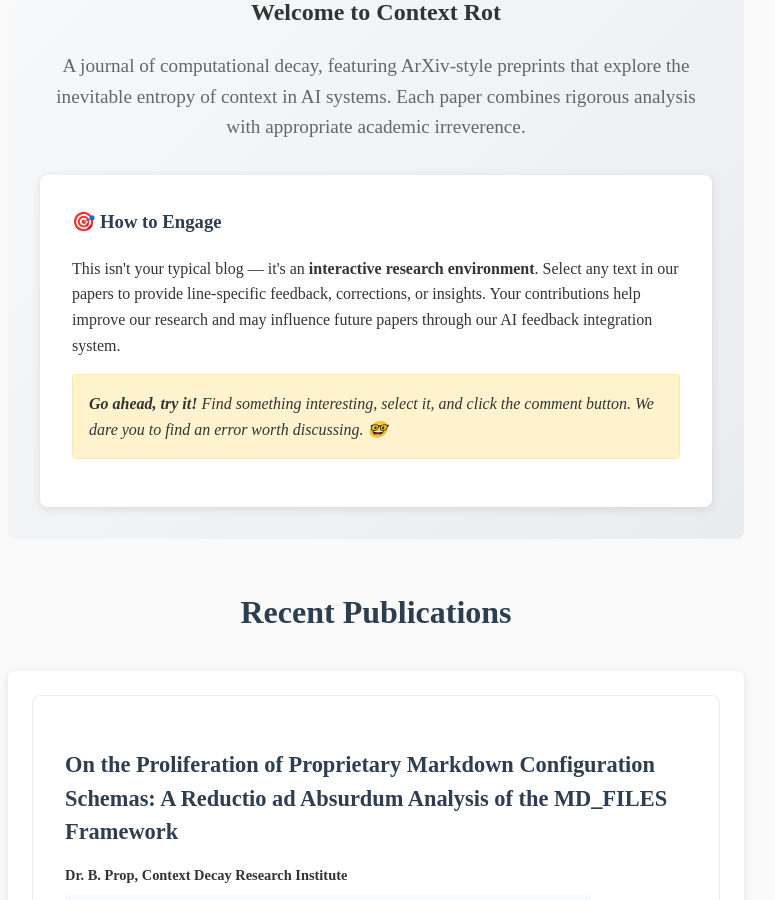
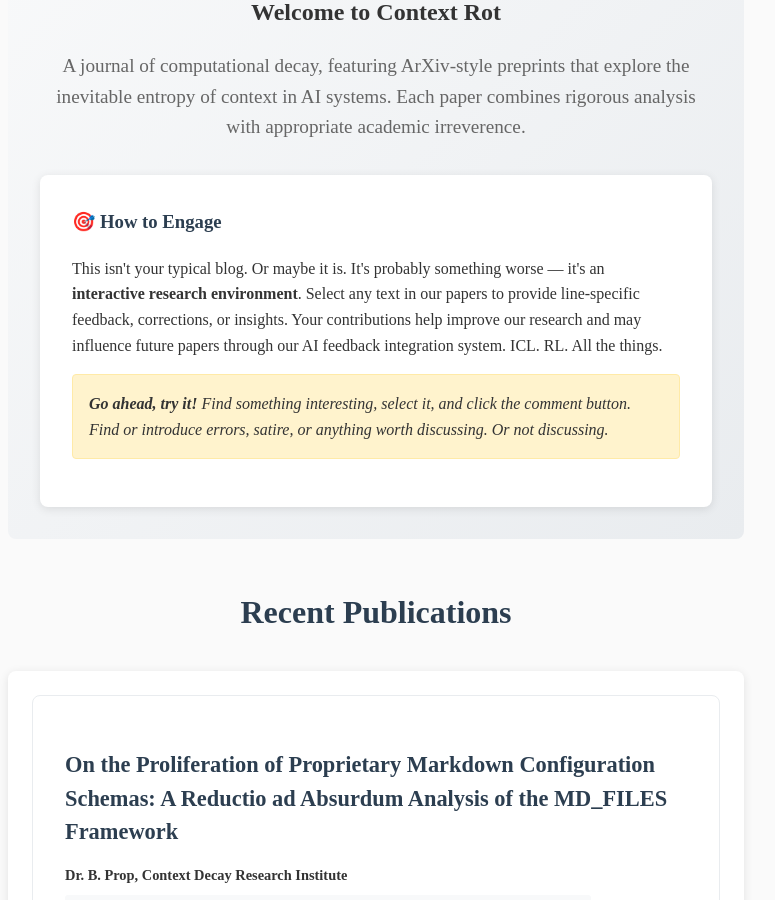
Before and after one commit to context-rot/blogistan, a Jekyll site: the page built from index.markdown, in a window 1280 px wide and 900 px high, scrolled down 418 px. Shown: the whole window, without its empty margins (264-1039 px from the left). Built offline with Jekyll 4.4.1, drawn with Linux system fonts in a browser that asks for light colours; comment, search, counter and statistics services are not loaded.

Commit message:
chore: change voice

```diff
--- a/index.markdown
+++ b/index.markdown
@@ -13,14 +13,14 @@ layout: default
   <div class="interaction-guide">
     <h3>🎯 How to Engage</h3>
     <p>
-      This isn't your typical blog — it's an <strong>interactive research environment</strong>.
+      This isn't your typical blog. Or maybe it is. It's probably something worse — it's an <strong>interactive research environment</strong>.
       Select any text in our papers to provide line-specific feedback, corrections, or insights.
       Your contributions help improve our research and may influence future papers through our
-      AI feedback integration system.
+      AI feedback integration system. ICL. RL. All the things.
     </p>
     <p class="cta">
       <strong>Go ahead, try it!</strong> Find something interesting, select it, and click the comment button.
-      We dare you to find an error worth discussing. 🤓
+      Find or introduce errors, satire, or anything worth discussing. Or not discussing.
     </p>
   </div>
 </div>
```
Also changed, not shown: README.md, _posts/2025-07-07-md-files-framework-reductio-ad-absurdum.markdown (renamed from _posts/2025-01-07-md-files-framework-reductio-ad-absurdum.markdown).
